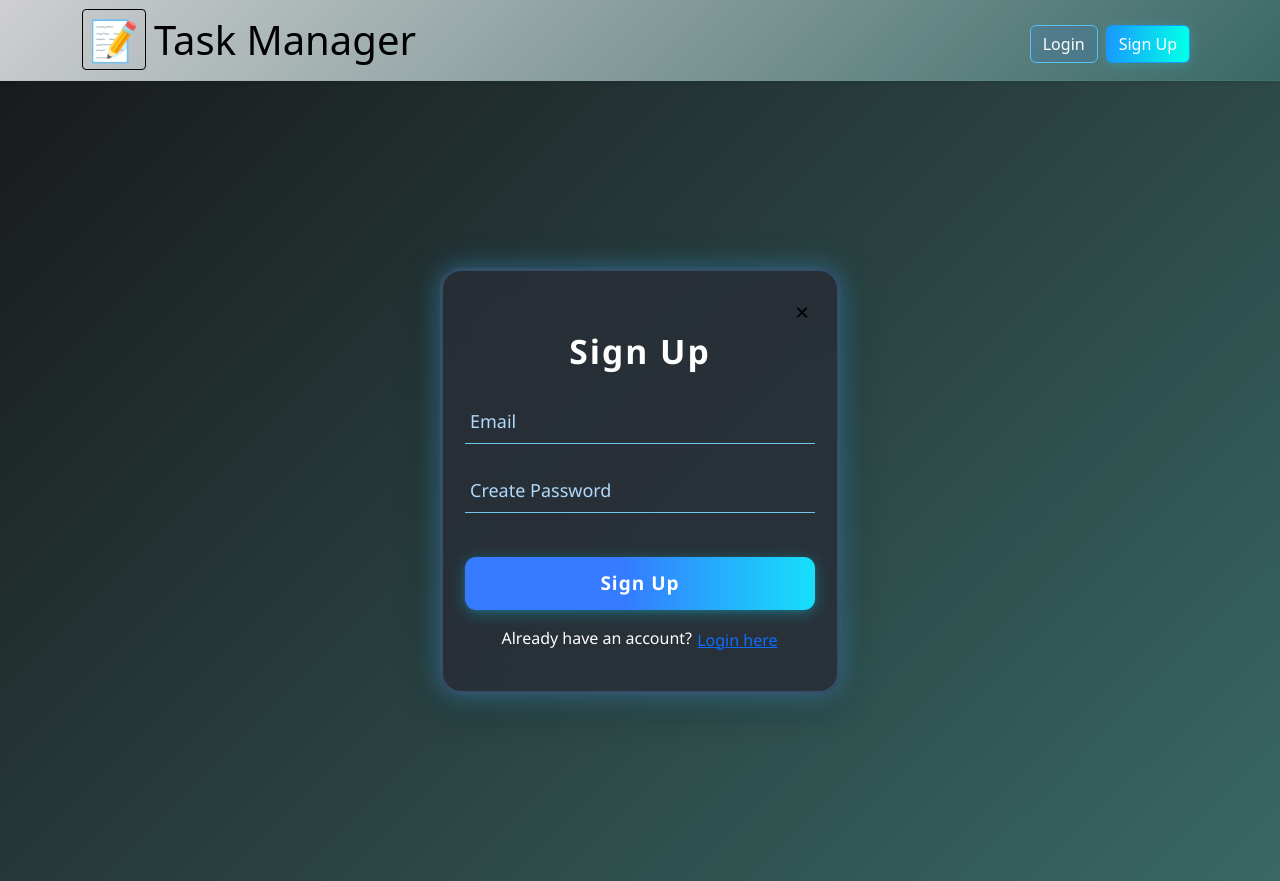
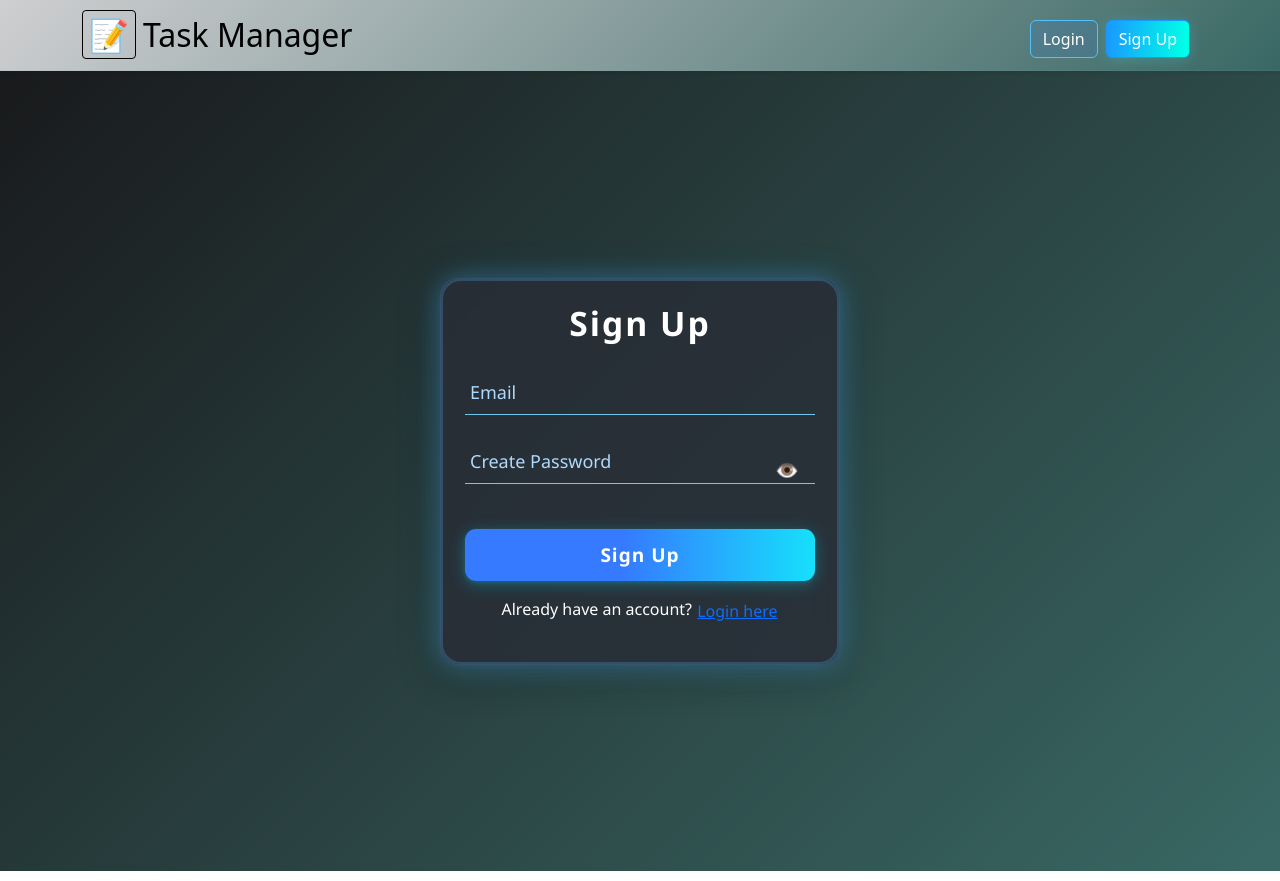
Before and after one commit to ManikumarGajam/todo-mern-frontend, a React (Create React App) app: page /signup in a window 1280 px wide. Built offline with nearby package versions, Linux system fonts and the light colour scheme.

Commit message:
added cancel icon in signup and added password show symbol

```diff
--- a/src/components/Auth/ForgotPassword.js
+++ b/src/components/Auth/ForgotPassword.js
@@ -1,4 +1,3 @@
-// frontend/src/components/auth/ForgotPassword.js
 import React, { useState } from 'react';
 import API from '../../api';
 import { toast } from 'react-toastify';
@@ -7,6 +6,7 @@ import { useNavigate } from 'react-router-dom';
 export default function ForgotPassword() {
   const [email, setEmail] = useState('');
   const [newPassword, setNewPassword] = useState('');
+  const [showPassword, setShowPassword] = useState(false);
   const [loading, setLoading] = useState(false);
   const navigate = useNavigate();
 
@@ -16,7 +16,7 @@ export default function ForgotPassword() {
     try {
       await API.post('/auth/reset-password', { email, newPassword });
       toast.success('Password updated successfully!');
-      navigate('/login'); // redirect to login after success
+      navigate('/login'); // redirect after success
     } catch (err) {
       toast.error(err.response?.data?.message || 'Failed to reset password');
     } finally {
@@ -50,9 +50,9 @@ export default function ForgotPassword() {
             autoFocus
           />
         </div>
-        <div className="mb-4">
+        <div className="mb-4" style={{ position: 'relative' }}>
           <input
-            type="password"
+            type={showPassword ? 'text' : 'password'}
             className="input-underline"
             placeholder="New Password"
             value={newPassword}
@@ -60,7 +60,25 @@ export default function ForgotPassword() {
             required
             minLength={6}
           />
+          <button
+            type="button"
+            onClick={() => setShowPassword(!showPassword)}
+            style={{
+              position: 'absolute',
+              right: '10px',
+              top: '50%',
+              transform: 'translateY(-50%)',
+              border: 'none',
+              background: 'transparent',
+              cursor: 'pointer',
+              fontSize: '1.2rem'
+            }}
+            aria-label={showPassword ? 'Hide password' : 'Show password'}
+          >
+            {showPassword ? '🙈' : '👁️'}
+          </button>
         </div>
+
         <button
           type="submit"
           className="fancy-btn w-100 mt-2 mb-3"
--- a/src/components/Auth/Login.js
+++ b/src/components/Auth/Login.js
@@ -1,4 +1,3 @@
-// frontend/src/components/auth/Login.js
 import React, { useState } from 'react';
 import API from '../../api';
 import { useNavigate } from 'react-router-dom';
@@ -7,6 +6,7 @@ import { toast } from 'react-toastify';
 export default function Login() {
   const [email, setEmail] = useState('');
   const [password, setPassword] = useState('');
+  const [showPassword, setShowPassword] = useState(false);
   const navigate = useNavigate();
 
   const handleLogin = async e => {
@@ -36,15 +36,32 @@ export default function Login() {
             autoFocus
           />
         </div>
-        <div className="mb-4">
+        <div className="mb-4" style={{ position: 'relative' }}>
           <input
-            type="password"
+            type={showPassword ? 'text' : 'password'}
             className="input-underline"
             placeholder="Password"
             value={password}
             onChange={e => setPassword(e.target.value)}
             required
           />
+          <button
+            type="button"
+            onClick={() => setShowPassword(!showPassword)}
+            style={{
+              position: 'absolute',
+              right: '10px',
+              top: '50%',
+              transform: 'translateY(-50%)',
+              border: 'none',
+              background: 'transparent',
+              cursor: 'pointer',
+              fontSize: '1.2rem'
+            }}
+            aria-label={showPassword ? 'Hide password' : 'Show password'}
+          >
+            {showPassword ? '🙈' : '👁️'}
+          </button>
         </div>
         <button type="submit" className="fancy-btn w-100 mt-2 mb-3">SIGN IN</button>
         <div className="forgot-link d-flex justify-content-center">
--- a/src/components/Auth/Signup.js
+++ b/src/components/Auth/Signup.js
@@ -1,9 +1,7 @@
-// frontend/src/components/auth/Signup.js
 import React, { useState, useRef, useEffect } from 'react';
 import API from '../../api';
 import { toast } from 'react-toastify';
 import { useNavigate } from 'react-router-dom';
-
 
 const OTP_RESEND_TIME = 10; // seconds
 
@@ -11,6 +9,7 @@ export default function Signup() {
   const [loading, setLoading] = useState(false);
   const [email, setEmail] = useState('');
   const [password, setPassword] = useState('');
+  const [showPassword, setShowPassword] = useState(false);
   const [otp, setOtp] = useState(['', '', '', '']);
   const [otpSent, setOtpSent] = useState(false);
   const [timeLeft, setTimeLeft] = useState(OTP_RESEND_TIME);
@@ -30,7 +29,7 @@ export default function Signup() {
     setLoading(true);
     try {
       await API.post('/auth/signup', { email, password });
-      toast.success("OTP sent to your email");
+      toast.success('OTP sent to your email');
       setOtpSent(true);
       setTimeLeft(OTP_RESEND_TIME);
     } catch (error) {
@@ -40,7 +39,6 @@ export default function Signup() {
     }
   };
 
-
   const handleSignup = (e) => {
     e.preventDefault();
     sendOtp();
@@ -48,10 +46,11 @@ export default function Signup() {
 
   const handleChange = (e, idx) => {
     const val = e.target.value.replace(/\D/g, '').slice(0, 1);
-    const newOtp = otp.map((v, i) => i === idx ? val : v);
+    const newOtp = otp.map((v, i) => (i === idx ? val : v));
     setOtp(newOtp);
     if (val && idx < inputRefs.length - 1) inputRefs[idx + 1].current.focus();
-    if (!val && idx > 0 && e.nativeEvent.inputType === 'deleteContentBackward') inputRefs[idx - 1].current.focus();
+    if (!val && idx > 0 && e.nativeEvent.inputType === 'deleteContentBackward')
+      inputRefs[idx - 1].current.focus();
   };
 
   const handleVerifyOtp = async (e) => {
@@ -76,57 +75,76 @@ export default function Signup() {
     <div className="auth-page">
       {!otpSent ? (
         <form onSubmit={handleSignup} className="frosted-card col-10 col-md-5 col-lg-4 mx-auto p-4">
-          <div style={{ display: 'flex', justifyContent: 'flex-end' }}>
-            <button
-              type="button"
-              onClick={() => navigate('/signup')}
-              style={{
-                background: 'transparent',
-                border: 'none',
-                fontSize: '1.5rem',
-                cursor: 'pointer',
-              }}
-              aria-label="Cancel"
-            >
-              &times;
-            </button>
-          </div>
+          <div style={{ display: 'flex', justifyContent: 'flex-end' }}></div>
           <h2 className="login-title mb-4">Sign Up</h2>
           <input
             type="email"
             placeholder="Email"
             value={email}
-            onChange={e => setEmail(e.target.value)}
+            onChange={(e) => setEmail(e.target.value)}
             required
             className="input-underline"
           />
-          <input
-            type="password"
-            placeholder="Create Password"
-            value={password}
-            onChange={e => setPassword(e.target.value)}
-            required
-            className="input-underline"
-          />
+          <div style={{ position: 'relative' }}>
+            <input
+              type={showPassword ? 'text' : 'password'}
+              placeholder="Create Password"
+              value={password}
+              onChange={(e) => setPassword(e.target.value)}
+              required
+              className="input-underline"
+              style={{ paddingRight: '40px' }}
+            />
+            <button
+              type="button"
+              onClick={() => setShowPassword(!showPassword)}
+              style={{
+                position: 'absolute',
+                right: '10px',
+                top: '50%',
+                transform: 'translateY(-50%)',
+                border: 'none',
+                background: 'transparent',
+                cursor: 'pointer',
+                fontSize: '1.2rem',
+              }}
+              aria-label={showPassword ? 'Hide password' : 'Show password'}
+            >
+              {showPassword ? '🙈' : '👁️'}
+            </button>
+          </div>
+
           <button type="submit" className="fancy-btn w-100 mt-4" disabled={loading}>
-            {loading ? "Sending OTP..." : "Sign Up"}
+            {loading ? 'Sending OTP...' : 'Sign Up'}
           </button>
 
           <p className="text-center mt-3">
             Already have an account?{' '}
-            <button
-              type="button"
-              className="btn btn-link p-0"
-              onClick={() => navigate('/login')}
-            >
+            <button type="button" className="btn btn-link p-0" onClick={() => navigate('/login')}>
               Login here
             </button>
           </p>
         </form>
       ) : (
         <form onSubmit={handleVerifyOtp} className="frosted-card col-10 col-md-5 col-lg-4 mx-auto p-4">
+          <button
+            type="button"
+            onClick={() => navigate('/signup')}
+            style={{
+              background: 'transparent',
+              border: 'none',
+              fontSize: '1.5rem',
+              cursor: 'pointer',
+               color: 'white',
+            }}
+            aria-label="Cancel"
+          >
+            &times;
+          </button>
           <h3 className="login-title mb-3">Enter Verification Code</h3>
-          <p>Code sent to <b>{email}</b></p>
+          <p>
+            Code sent to <b>{email}</b>
+          </p>
           <div style={{ display: 'flex', justifyContent: 'center', gap: '20px', marginBottom: '15px' }}>
             {otp.map((value, index) => (
               <input
@@ -136,13 +154,15 @@ export default function Signup() {
                 inputMode="numeric"
                 maxLength={1}
                 value={value}
-                onChange={e => handleChange(e, index)}
+                onChange={(e) => handleChange(e, index)}
                 className="otp-circle-input"
                 style={{ width: '52px', height: '52px', borderRadius: '50%', fontSize: '2rem', textAlign: 'center' }}
               />
             ))}
           </div>
-          <button type="submit" className="fancy-btn w-100 mt-2 mb-2">Verify OTP</button>
+          <button type="submit" className="fancy-btn w-100 mt-2 mb-2">
+            Verify OTP
+          </button>
           {timeLeft > 0 ? (
             <p className="text-center text-muted">
               Resend code in 0:{timeLeft < 10 ? `0${timeLeft}` : timeLeft}
--- a/src/components/Navbar.js
+++ b/src/components/Navbar.js
@@ -17,10 +17,10 @@ export default function Navbar({ setShowHelp }) {
   return (
     <nav className="navbar navbar-expand-lg navbar-light bg-light pt-3 mb-0 shadow-sm">
       <div className="container d-flex justify-content-between align-items-center">
-        <h1 style={{ color: 'black', userSelect: 'none' }}>
-          <span role="img" aria-label="task" style={{ border: "1px solid black", padding: '2px 6px', borderRadius:'4px', marginRight:'8px' }}>📝</span>
+        <h2 style={{ color: 'black', userSelect: 'none' }}>
+          <span role="img" aria-label="task" style={{ border: "0.5px solid black", padding: '2px 6px', borderRadius:'4px', marginRight:'7px' }}>📝</span>
           Task Manager
-        </h1>
+        </h2>
         <div>
           {token ? (
             <>
```
